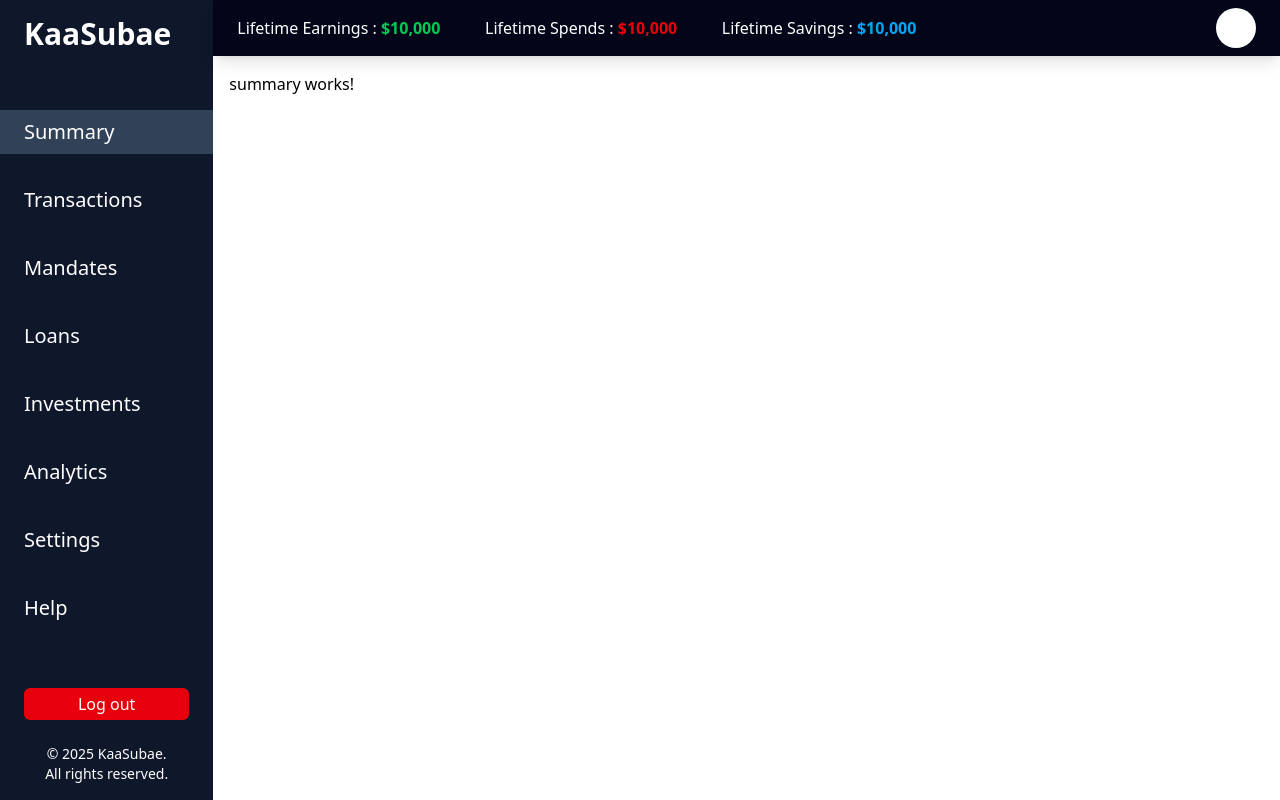
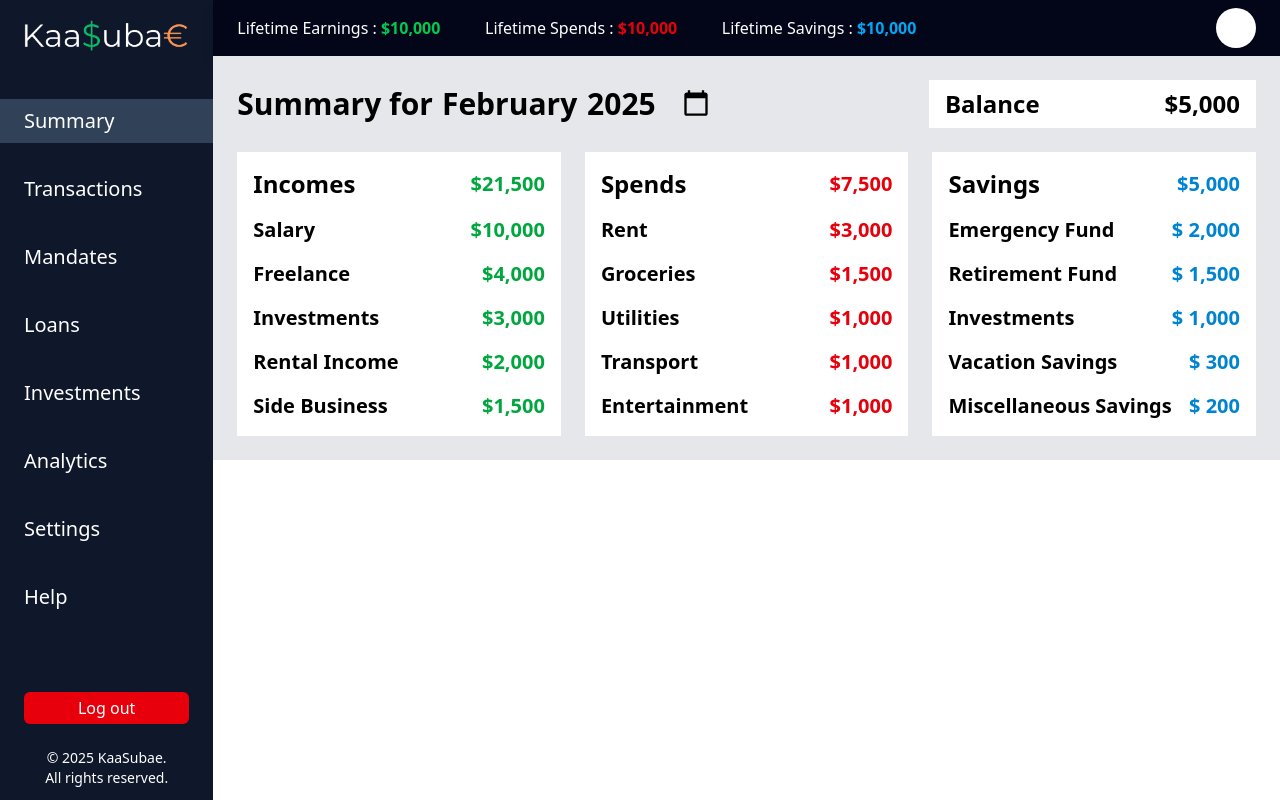
Before and after one commit to dk000018/kaasubae_fe, an Angular app: page / in a window 1280 px wide. Built offline with nearby package versions, Linux system fonts and the light colour scheme.

Commit message:
Transactions Page Skeleton Done

```diff
--- a/src/app/app.component.html
+++ b/src/app/app.component.html
@@ -9,7 +9,7 @@
     <app-topbar></app-topbar>
 
     <!-- Scrollable Content Area -->
-    <div class="flex-1 overflow-auto p-4">
+    <div class="flex-1 overflow-auto">
       <router-outlet></router-outlet>
     </div>
   </div>
--- a/src/app/app.routes.ts
+++ b/src/app/app.routes.ts
@@ -1,8 +1,10 @@
 import { Routes } from '@angular/router';
 import { SettingsComponent } from './pages/settings/settings.component';
 import { SummaryComponent } from './pages/summary/summary.component';
+import { TransactionsComponent } from './pages/transactions/transactions.component';
 
 export const routes: Routes = [
   { path: 'settings', component: SettingsComponent },
+  { path: 'transactions', component: TransactionsComponent },
   { path: '', component: SummaryComponent },
 ];
--- a/src/app/components/sidebar/sidebar.component.html
+++ b/src/app/components/sidebar/sidebar.component.html
@@ -1,8 +1,11 @@
 <section
-  class="h-screen bg-slate-900 text-white flex flex-col justify-between py-4"
+  class="h-screen bg-slate-900 text-white flex flex-col justify-between py-3"
 >
-  <div>
-    <a href="" class="text-3xl font-semibold px-6">KaaSubae</a>
+  <div class="space-y-10">
+    <div class="px-6 py-2">
+      <a href="" class=""
+        ><img src="ksb-Photoroom.png" alt="KaaSubae" class="w-60"
+      /></a>
     </div>
 
     <div class="text-xl space-y-6 flex flex-col">
@@ -15,6 +18,7 @@
         >{{ item.name }}</a
       >
       }
+    </div>
   </div>
 
   <div class="space-y-6 text-center">
--- a/src/app/pages/summary/summary.component.html
+++ b/src/app/pages/summary/summary.component.html
@@ -1 +1,74 @@
-<p>summary works!</p>
+<section class="space-y-6 bg-gray-200 p-6">
+  <div class="flex items-center justify-between w-full space-x-10">
+    <div class="flex space-x-2 w-2/3">
+      <h1 class="text-3xl font-semibold">Summary for</h1>
+      <div class="">
+        <input
+          type="month"
+          [value]="selectedMonthYear()"
+          (change)="onMonthChange($event)"
+          class="text-3xl font-semibold w-68"
+        />
+      </div>
+    </div>
+    <div class="flex items-center justify-between w-1/3 px-4 bg-white py-2">
+      <h1 class="text-2xl font-bold">Balance</h1>
+      <p class="text-2xl font-semibold">
+        ${{ addCommas(monthlySummaryData.balance) }}
+      </p>
+    </div>
+  </div>
+  <div class="flex space-x-6">
+    <div class="p-4 text-xl space-y-4 bg-white w-1/3">
+      <div class="flex items-center justify-between">
+        <h1 class="text-2xl font-bold">Incomes</h1>
+        <p class="text-green-600 font-bold">
+          ${{ addCommas(monthlySummaryData.incomes.total) }}
+        </p>
+      </div>
+
+      @for (income of monthlySummaryData.incomes.breakdown; track income) {
+      <div class="flex items-center justify-between">
+        <p class="font-semibold">{{ income.type }}</p>
+        <p class="text-green-600 font-semibold">
+          ${{ addCommas(income.amount) }}
+        </p>
+      </div>
+      }
+    </div>
+    <div class="p-4 text-xl space-y-4 bg-white w-1/3">
+      <div class="flex items-center justify-between">
+        <h1 class="text-2xl font-bold">Spends</h1>
+        <p class="text-red-600 font-bold">
+          ${{ addCommas(monthlySummaryData.spends.total) }}
+        </p>
+      </div>
+
+      @for (spends of monthlySummaryData.spends.breakdown; track spends) {
+      <div class="flex items-center justify-between">
+        <p class="font-semibold">{{ spends.type }}</p>
+        <p class="text-red-600 font-semibold">
+          ${{ addCommas(spends.amount) }}
+        </p>
+      </div>
+      }
+    </div>
+    <div class="p-4 text-xl space-y-4 bg-white w-1/3">
+      <div class="flex items-center justify-between">
+        <h1 class="text-2xl font-bold">Savings</h1>
+        <p class="text-sky-600 font-bold">
+          ${{ addCommas(monthlySummaryData.savings.total) }}
+        </p>
+      </div>
+
+      @for (savings of monthlySummaryData.savings.breakdown; track savings) {
+      <div class="flex items-center justify-between">
+        <p class="font-semibold">{{ savings.type }}</p>
+        <p class="text-sky-600 font-semibold">
+          $ {{ addCommas(savings.amount) }}
+        </p>
+      </div>
+      }
+    </div>
+  </div>
+</section>
--- a/src/app/pages/summary/summary.component.ts
+++ b/src/app/pages/summary/summary.component.ts
@@ -1,8 +1,79 @@
-import { Component } from '@angular/core';
+import { Component, signal } from '@angular/core';
 
 @Component({
   selector: 'app-summary',
   imports: [],
   templateUrl: './summary.component.html',
 })
-export class SummaryComponent {}
+export class SummaryComponent {
+  selectedMonthYear = signal(''); // Stores YYYY-MM
+  selectedYear = signal(''); // Stores Year
+  selectedMonth = signal(''); // Stores Month
+
+  constructor() {
+    // Get current date and format it as YYYY-MM
+    const today = new Date();
+    const year = today.getFullYear().toString();
+    const month = String(today.getMonth() + 1).padStart(2, '0');
+
+    // Initialize signals with default values
+    this.selectedYear.set(year);
+    this.selectedMonth.set(month);
+    this.selectedMonthYear.set(`${year}-${month}`);
+  }
+
+  // Update values when user selects a different month
+  onMonthChange(event: Event) {
+    const input = event.target as HTMLInputElement;
+    if (input.value) {
+      this.selectedMonthYear.set(input.value);
+
+      // Extract year and month from the input value
+      const [year, month] = input.value.split('-');
+      this.selectedYear.set(year);
+      this.selectedMonth.set(month);
+
+      console.log(
+        `Selected Year: ${this.selectedYear()}, Selected Month: ${this.selectedMonth()}`
+      );
+    }
+  }
+
+  monthlySummaryData = {
+    incomes: {
+      total: 21500,
+      breakdown: [
+        { type: 'Salary', amount: 10000 },
+        { type: 'Freelance', amount: 4000 },
+        { type: 'Investments', amount: 3000 },
+        { type: 'Rental Income', amount: 2000 },
+        { type: 'Side Business', amount: 1500 },
+      ],
+    },
+    spends: {
+      total: 7500,
+      breakdown: [
+        { type: 'Rent', amount: 3000 },
+        { type: 'Groceries', amount: 1500 },
+        { type: 'Utilities', amount: 1000 },
+        { type: 'Transport', amount: 1000 },
+        { type: 'Entertainment', amount: 1000 },
+      ],
+    },
+    savings: {
+      total: 5000,
+      breakdown: [
+        { type: 'Emergency Fund', amount: 2000 },
+        { type: 'Retirement Fund', amount: 1500 },
+        { type: 'Investments', amount: 1000 },
+        { type: 'Vacation Savings', amount: 300 },
+        { type: 'Miscellaneous Savings', amount: 200 },
+      ],
+    },
+    balance: 5000,
+  };
+
+  addCommas(num: number): string {
+    return num.toLocaleString('en-US');
+  }
+}
--- /dev/null
+++ b/src/app/pages/transactions/transactions.component.html
@@ -0,0 +1,52 @@
+<section class="p-6 space-y-6">
+  <div class="flex items-center justify-center">
+    <div class="flex items-center justify-between w-1/3 text-2xl">
+      <p class="font-bold"><</p>
+      <p>24-02-2025</p>
+      <p class="font-bold">></p>
+    </div>
+  </div>
+  <div class="space-y-3">
+    <div class="flex items-center justify-between">
+      <div><p class="font-bold text-lg">Day's Transactions</p></div>
+      <div>
+        <button class="bg-blue-500 text-white px-4 py-1 rounded-md">
+          Add Transaction
+        </button>
+      </div>
+    </div>
+    <table class="border-collapse border border-gray-300 w-full text-left">
+      <thead>
+        <tr class="bg-slate-100">
+          <th class="border border-gray-300 px-4 py-2">Name</th>
+          <th class="border border-gray-300 px-4 py-2">Amount</th>
+          <th class="border border-gray-300 px-4 py-2">Category</th>
+          <th class="border border-gray-300 px-4 py-2">Notes</th>
+          <th class="border border-gray-300 px-4 py-2">Operation</th>
+        </tr>
+      </thead>
+      <tbody>
+        @for (transaction of transactions; track transaction) {
+        <tr>
+          <td class="border border-gray-300 px-4 py-2">
+            {{ transaction.name }}
+          </td>
+          <td class="border border-gray-300 px-4 py-2">
+            ${{ addCommas(transaction.amount) }}
+          </td>
+          <td class="border border-gray-300 px-4 py-2">
+            {{ transaction.category }}
+          </td>
+          <td class="border border-gray-300 px-4 py-2">
+            {{ transaction.category }}
+          </td>
+          <td class="border border-gray-300 px-4 py-2 space-x-4 w-1/11">
+            <button class="text-blue-500">Edit</button>
+            <button class="text-red-500">Delete</button>
+          </td>
+        </tr>
+        }
+      </tbody>
+    </table>
+  </div>
+</section>
--- /dev/null
+++ b/src/app/pages/transactions/transactions.component.ts
@@ -0,0 +1,20 @@
+import { Component } from '@angular/core';
+
+@Component({
+  selector: 'app-transactions',
+  imports: [],
+  templateUrl: './transactions.component.html',
+})
+export class TransactionsComponent {
+  transactions = [
+    { name: 'Salary', amount: 5000, category: 'Income' },
+    { name: 'Freelance', amount: 1200, category: 'Income' },
+    { name: 'Rent', amount: -1500, category: 'Expense' },
+    { name: 'Groceries', amount: -300, category: 'Expense' },
+    { name: 'Savings', amount: 2000, category: 'Savings' },
+  ];
+
+  addCommas(value: number): string {
+    return value.toLocaleString(); // Adds commas
+  }
+}
```
Also changed, not shown: public/ksb-Photoroom.png (added). Lines whose indentation alone changed are shown as unchanged.
